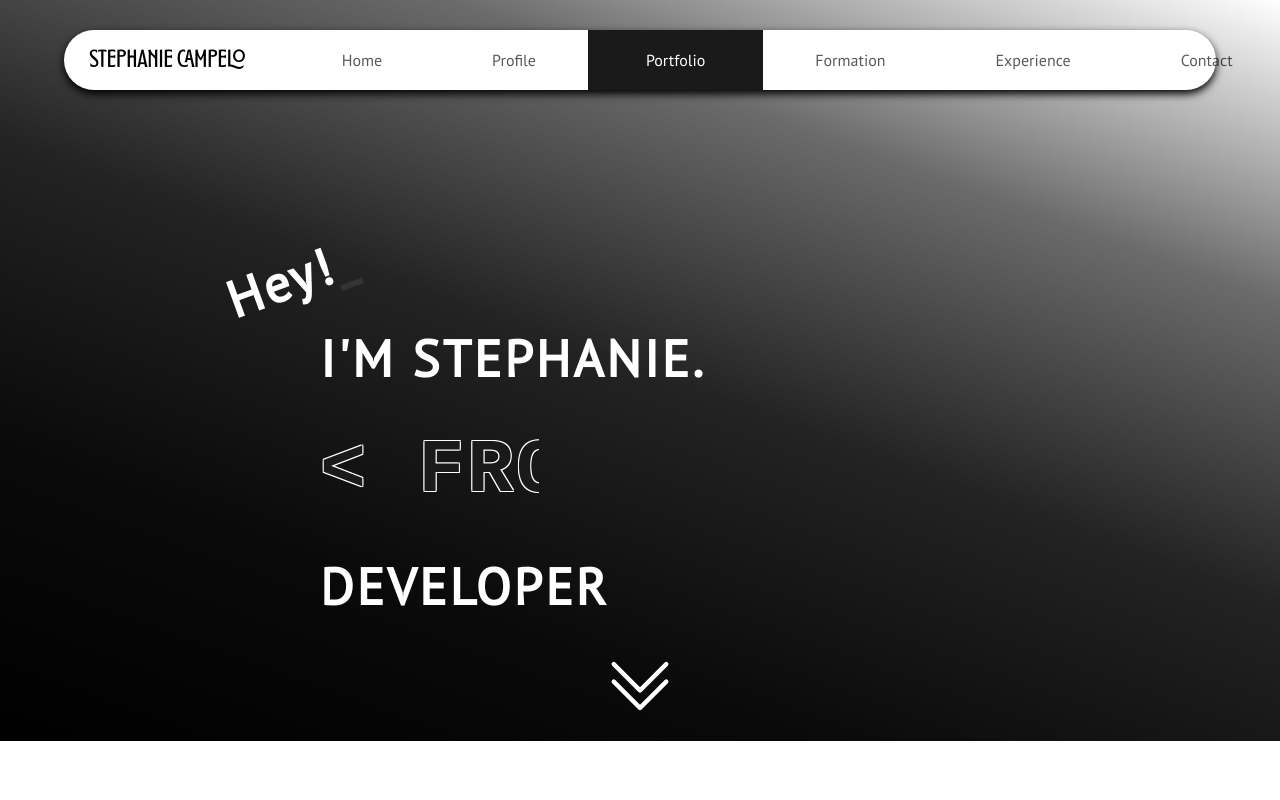
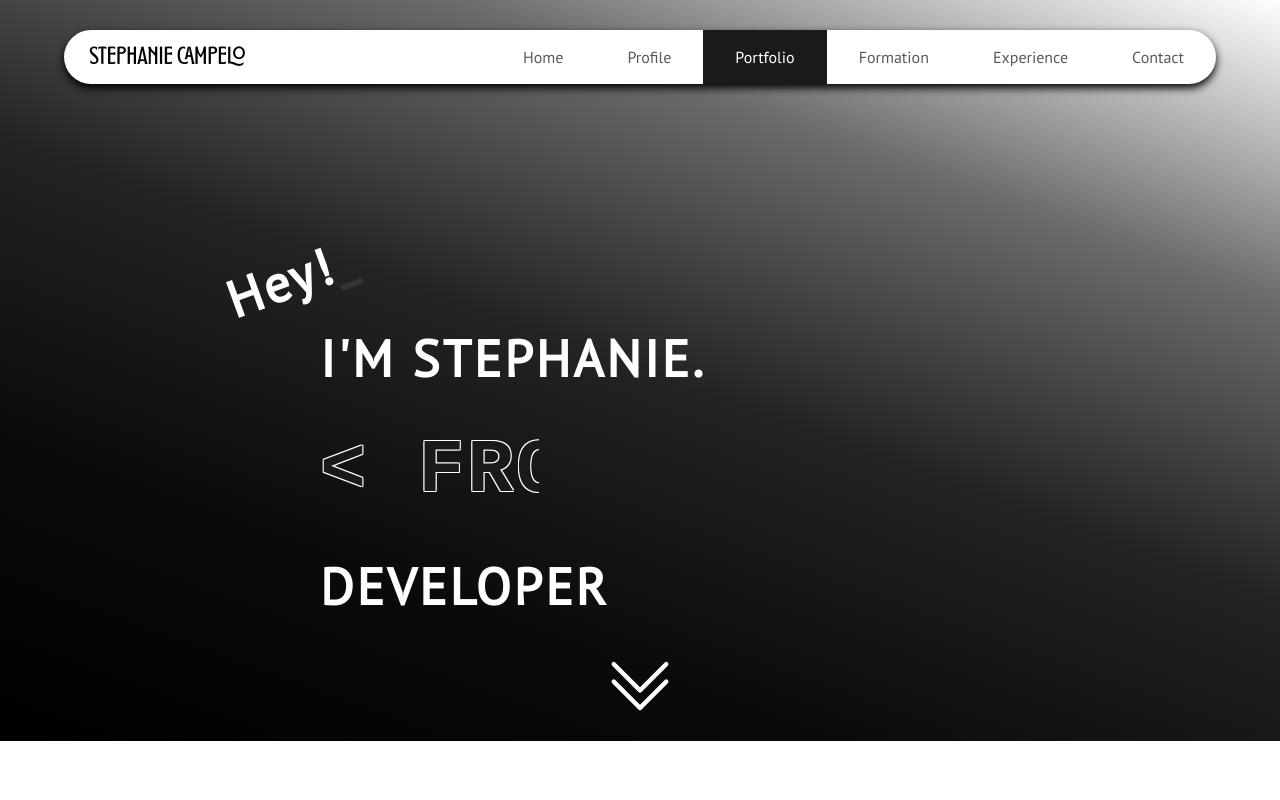
Before and after one commit to steph-cs/portfolio-angular, an Angular app: page / in a window 1280 px wide. Shown: the top 800 px of the page. Built offline with nearby package versions, Linux system fonts and the light colour scheme.

Commit message:
✨ feat: Nav component style - animation on hover

```diff
--- a/src/app/template/nav/nav.component.css
+++ b/src/app/template/nav/nav.component.css
@@ -11,37 +11,52 @@
   position: fixed;
 }
 
-.container-fluid{
+.container-fluid {
   padding: 0;
 }
 
 .navbar .navbar-brand {
-    padding: 15px 25px;
+  padding: 0 25px;
   font-family: "Montagna";
 }
 
+.navbar ul li {
+  position: relative;
+  overflow: hidden;
+}
 .navbar ul li a {
-    padding: 15px 55px;
+  padding: 15px 2.5vw;
+  transition: color 0.3s ease;
 }
 
-.navbar li:hover a {
-    text-decoration: underline 2px;
+.navbar li a::before {
+  content: "";
+  position: absolute;
+  left: -100%;
+  top: 0;
+  width: 100%;
+  height: 100%;
+  background-color: #000000;
+  transition: left 0.8s ease;
+  z-index: -1;
 }
 
-.navbar li:last-child a{
-    border-radius: 0 50px 50px 0;
+.navbar li a:hover {
+  color: #fff;
+}
+
+.navbar li a:hover::before {
+  left: 0;
 }
 
 .navbar ul .active,
 .navbar ul .active a {
-    background-color: #1A1A1A;
+  background-color: #1a1a1a;
   color: rgb(255, 255, 255);
-    outline: #1A1A1A 3px solid;
 }
 
 /*Small devices*/
 @media only screen and (max-width: 576px) {
-
   .navbar {
     width: 90%;
   }
@@ -53,10 +68,6 @@
     border-radius: 20px;
   }
 
-    .navbar .container-fluid {
-        padding: 0;
-    }
-
   .navbar .navbar-toggler {
     padding: 15px;
     border-radius: 0 20px 20px 0;
--- a/src/app/template/nav/nav.component.html
+++ b/src/app/template/nav/nav.component.html
@@ -1,5 +1,5 @@
 <header class="d-flex justify-content-center">
-    <nav class="navbar navbar-expand-lg">
+    <nav class="navbar navbar-expand-lg overflow-hidden">
         <div class="container-fluid">
             <a class="navbar-brand" href="#">STEPHANIE CAMPELO</a>
             <button class="navbar-toggler" type="button" data-bs-toggle="collapse"
@@ -8,7 +8,7 @@
                 <span class="navbar-toggler-icon"></span>
             </button>
             <div class="collapse navbar-collapse" id="navbarSupportedContent">
-                <ul class="navbar-nav ms-auto mb-2 mb-lg-0">
+                <ul class="navbar-nav ms-auto mb-2 mb-lg-0 w-100 justify-content-end">
                     <li class="nav-item">
                         <a class="nav-link active" [class.active]="activeSection === 'home'" href="#home">Home</a>
                     </li>
--- a/src/app/template/nav/nav.component.ts
+++ b/src/app/template/nav/nav.component.ts
@@ -7,7 +7,7 @@ import { Component, ElementRef, HostListener, OnInit } from '@angular/core';
 })
 export class NavComponent implements OnInit {
 
-    activeSection: string | null = null;
+    activeSection: string | null = 'home';
 
     constructor(private el: ElementRef) { }
 
```
Lines whose indentation alone changed are shown as unchanged.
